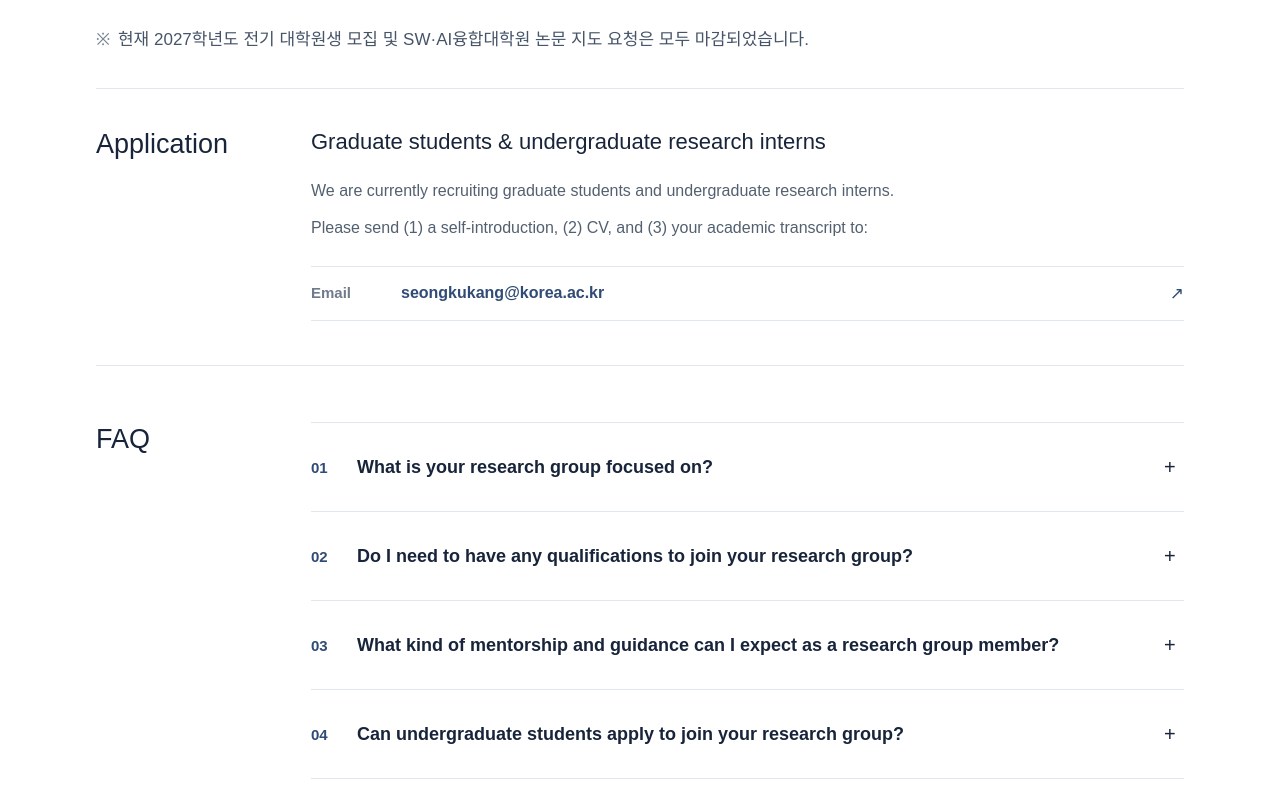
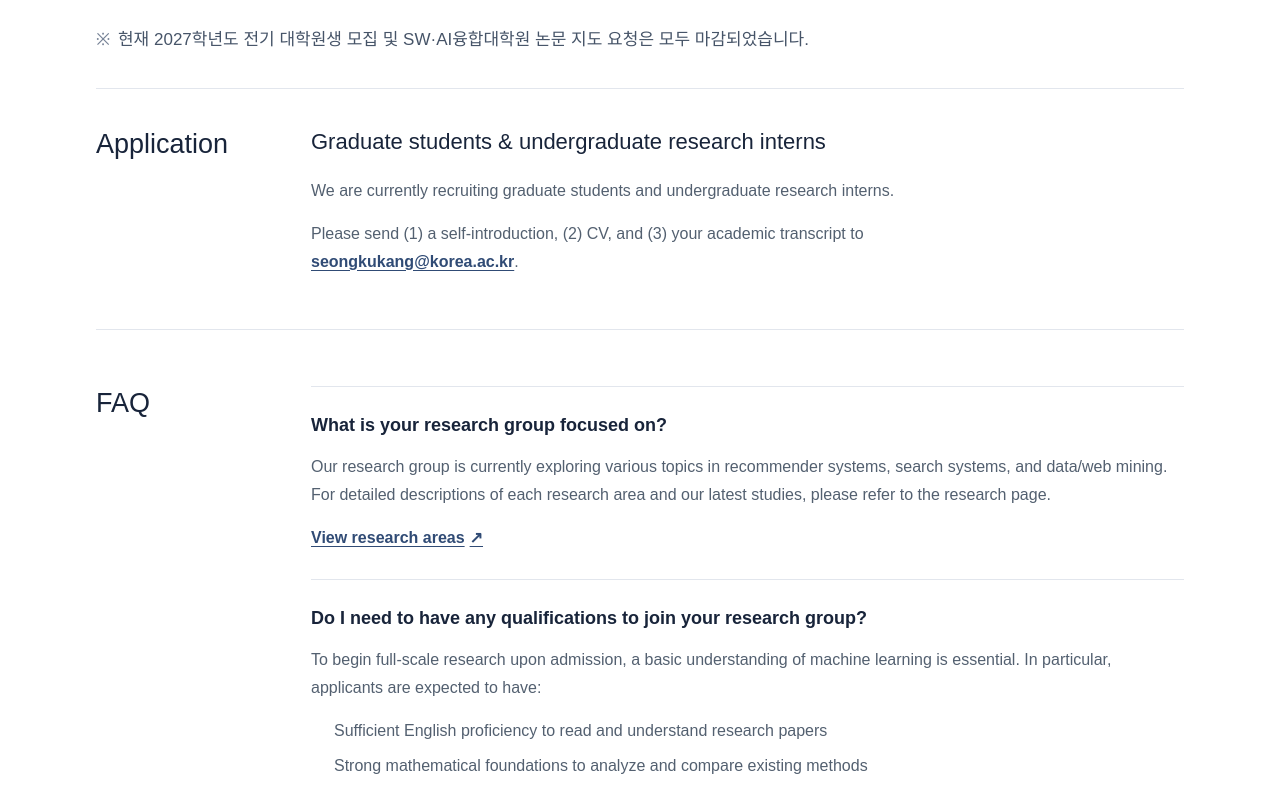
Before and after one commit to idealab-ku/idealab-website, a Next.js app: page /join in a window 1280 px wide. Shown: the part 240-1032 px from the top of the page. Built offline with nearby package versions, Linux system fonts and the light colour scheme.

Commit message:
Simplify Join us application and FAQ

```diff
--- a/app/content/join.ts
+++ b/app/content/join.ts
@@ -4,7 +4,7 @@ import { siteInfo } from "./site";
 export const application = {
   email: siteInfo.contactEmail,
   recruiting: "We are currently recruiting graduate students and undergraduate research interns.",
-  instructions: "Please send (1) a self-introduction, (2) CV, and (3) your academic transcript to:",
+  instructions: "Please send (1) a self-introduction, (2) CV, and (3) your academic transcript to",
   statusNotice: "현재 2027학년도 전기 대학원생 모집 및 SW·AI융합대학원 논문 지도 요청은 모두 마감되었습니다.",
 };
 
--- a/app/globals.css
+++ b/app/globals.css
@@ -250,19 +250,14 @@ nav a:hover{color:var(--teal-dark);border-color:var(--teal)}
 .application-section>h2{font-size:27px;line-height:1.3;margin:0}
 .application-content h3{font-size:22px;line-height:1.4;margin:0 0 20px}
 .application-content p{max-width:720px;font-size:16px;line-height:1.7;color:#536070;margin:0 0 10px}
-.application-email{display:grid;grid-template-columns:72px 1fr;gap:18px;align-items:center;margin-top:24px;padding:15px 0;border-top:1px solid var(--line);border-bottom:1px solid var(--line)}
-.application-email>span{color:#6f7b8b;font-size:15px;font-weight:700}
-.application-email a{display:flex;align-items:center;justify-content:space-between;gap:16px;color:var(--teal-dark);font-size:16px;line-height:1.4;font-weight:700}
-.application-email b{font-size:17px;font-weight:500}
+.application-content .application-instructions{margin-top:16px}
+.application-instructions a{color:var(--teal-dark);font-weight:700;text-decoration:underline;text-underline-offset:3px}
 .faq{padding:56px 0 76px;display:grid;grid-template-columns:180px 1fr;gap:35px}
 .faq>h2{font-size:27px;line-height:1.3;margin:0}
-.faq details{border-top:1px solid var(--line)}
-.faq details:last-child{border-bottom:1px solid var(--line)}
-.faq summary{list-style:none;cursor:pointer;display:grid;grid-template-columns:46px 1fr 20px;align-items:center;min-height:88px;font-size:18px;line-height:1.45;font-weight:650}
-.faq summary::-webkit-details-marker{display:none}
-.faq summary span{font-size:15px;color:var(--teal-dark)}
-.faq summary b{font-size:20px;font-weight:400}
-.faq-answer{margin:0 20px 30px 46px;color:#536070;font-size:16px;line-height:1.75}
+.faq-item{padding:25px 0 27px;border-top:1px solid var(--line)}
+.faq-item:last-child{border-bottom:1px solid var(--line)}
+.faq-item h3{margin:0 0 14px;font-size:18px;line-height:1.5;font-weight:650}
+.faq-answer{margin:0;color:#536070;font-size:16px;line-height:1.75}
 .faq-answer p{margin:0 0 15px}
 .faq-answer ol{margin:4px 0 18px;padding-left:23px}
 .faq-answer li+li{margin-top:7px}
@@ -365,7 +360,7 @@ nav a:hover{color:var(--teal-dark);border-color:var(--teal)}
   .publication-filter{margin-top:-8px;margin-bottom:38px;overflow:hidden}.publication-filter-heading{align-items:flex-start;flex-direction:column;gap:5px}.publication-filter-options{flex-wrap:nowrap;overflow-x:auto;padding:2px 36px 8px 1px;scrollbar-width:none;scroll-snap-type:x proximity;mask-image:linear-gradient(to right,#000 0,#000 calc(100% - 24px),transparent)}.publication-filter-options::-webkit-scrollbar{display:none}.publication-filter-options button{flex:0 0 auto;scroll-snap-align:start}
   .paper-row{grid-template-columns:140px 1fr;gap:17px}.paper-image{width:140px;height:90px}.paper-copy h3{font-size:18px}
   .teaching-courses article{grid-template-columns:110px 1fr}.course-information-grid{grid-template-columns:1fr}.course-information-grid section:first-child{grid-column:1}.course-embed iframe{height:540px}
-  .gallery{grid-template-columns:1fr 1fr}.application-section,.faq{grid-template-columns:1fr;gap:24px}.application-content{min-width:0}.application-email{grid-template-columns:60px minmax(0,1fr)}.application-email a{min-width:0;overflow-wrap:anywhere}.footer-inner{grid-template-columns:1fr}.footer-brands{justify-content:flex-start;flex-direction:column;align-items:flex-start;gap:18px}.footer-idea-logo{width:300px;height:100px;object-position:left center}.footer-ku-logo{width:164px}
+  .gallery{grid-template-columns:1fr 1fr}.application-section,.faq{grid-template-columns:1fr;gap:24px}.application-content{min-width:0}.application-instructions a{overflow-wrap:anywhere}.footer-inner{grid-template-columns:1fr}.footer-brands{justify-content:flex-start;flex-direction:column;align-items:flex-start;gap:18px}.footer-idea-logo{width:300px;height:100px;object-position:left center}.footer-ku-logo{width:164px}
   .event-list{grid-template-columns:repeat(2,minmax(0,1fr))}.profile-detail{grid-template-columns:1fr}.profile-detail aside{position:static}.profile-detail aside>img{width:220px;height:220px}.profile-subsection li{grid-template-columns:126px 1fr}.tutorial-summary{grid-template-columns:1fr 260px}.tutorial-summary img{width:260px;height:150px}.embed-page iframe{height:560px}.schedule-page>iframe{height:560px}
 }
 @media(max-width:520px){
@@ -379,5 +374,5 @@ nav a:hover{color:var(--teal-dark);border-color:var(--teal)}
 }
 @media(max-width:340px){
   .brand img{width:206px;height:48px}
-  .application-email{grid-template-columns:1fr;gap:5px}.application-email a{justify-content:flex-start;gap:8px}
+  .application-instructions a{overflow-wrap:anywhere}
 }
--- a/app/join/page.tsx
+++ b/app/join/page.tsx
@@ -2,4 +2,48 @@ import { PageHero, SiteFrame } from "../components";
 import { application, faqItems } from "../content/join";
 import { sitePath } from "../site-path";
 
-export default function Join(){return <SiteFrame><PageHero index="06" eyebrow="Join us" title="Join us" intro="Graduate student and undergraduate research internship information."/><aside className="admission-status shell" aria-label="현재 모집 현황"><p><span aria-hidden="true">※</span> {application.statusNotice}</p></aside><section className="application-section shell"><h2>Application</h2><div className="application-content"><h3>Graduate students &amp; undergraduate research interns</h3><p>{application.recruiting}</p><p>{application.instructions}</p><div className="application-email"><span>Email</span><a href={`mailto:${application.email}`}>{application.email}<b aria-hidden="true">↗</b></a></div></div></section><section className="faq shell"><h2>FAQ</h2><div>{faqItems.map((item,index)=><details key={item.id}><summary><span>{String(index+1).padStart(2,"0")}</span>{item.question}<b>+</b></summary><div className="faq-answer">{item.content.map((block,blockIndex)=>block.type === "paragraph" ? <p key={blockIndex}>{block.text}</p> : <ol key={blockIndex}>{block.items.map((entry)=><li key={entry}>{entry}</li>)}</ol>)}{item.link && <a href={item.link.href.startsWith("/") ? sitePath(item.link.href) : item.link.href} target={item.link.href.startsWith("/") ? undefined : "_blank"} rel={item.link.href.startsWith("/") ? undefined : "noreferrer"}>{item.link.label} <span aria-hidden="true">↗</span></a>}</div></details>)}</div></section></SiteFrame>}
+export default function Join() {
+  return <SiteFrame>
+    <PageHero
+      index="06"
+      eyebrow="Join us"
+      title="Join us"
+      intro="Graduate student and undergraduate research internship information."
+    />
+
+    <aside className="admission-status shell" aria-label="현재 모집 현황">
+      <p><span aria-hidden="true">※</span> {application.statusNotice}</p>
+    </aside>
+
+    <section className="application-section shell">
+      <h2>Application</h2>
+      <div className="application-content">
+        <h3>Graduate students &amp; undergraduate research interns</h3>
+        <p>{application.recruiting}</p>
+        <p className="application-instructions">
+          {application.instructions}{" "}
+          <a href={`mailto:${application.email}`}>{application.email}</a>.
+        </p>
+      </div>
+    </section>
+
+    <section className="faq shell">
+      <h2>FAQ</h2>
+      <div className="faq-list">
+        {faqItems.map((item) => <article className="faq-item" key={item.id}>
+          <h3>{item.question}</h3>
+          <div className="faq-answer">
+            {item.content.map((block, blockIndex) => block.type === "paragraph"
+              ? <p key={blockIndex}>{block.text}</p>
+              : <ol key={blockIndex}>{block.items.map((entry) => <li key={entry}>{entry}</li>)}</ol>)}
+            {item.link && <a
+              href={item.link.href.startsWith("/") ? sitePath(item.link.href) : item.link.href}
+              target={item.link.href.startsWith("/") ? undefined : "_blank"}
+              rel={item.link.href.startsWith("/") ? undefined : "noreferrer"}
+            >{item.link.label} <span aria-hidden="true">↗</span></a>}
+          </div>
+        </article>)}
+      </div>
+    </section>
+  </SiteFrame>;
+}
```
Also changed, not shown: 1 other file (tests, documents, lock files or other folders).
